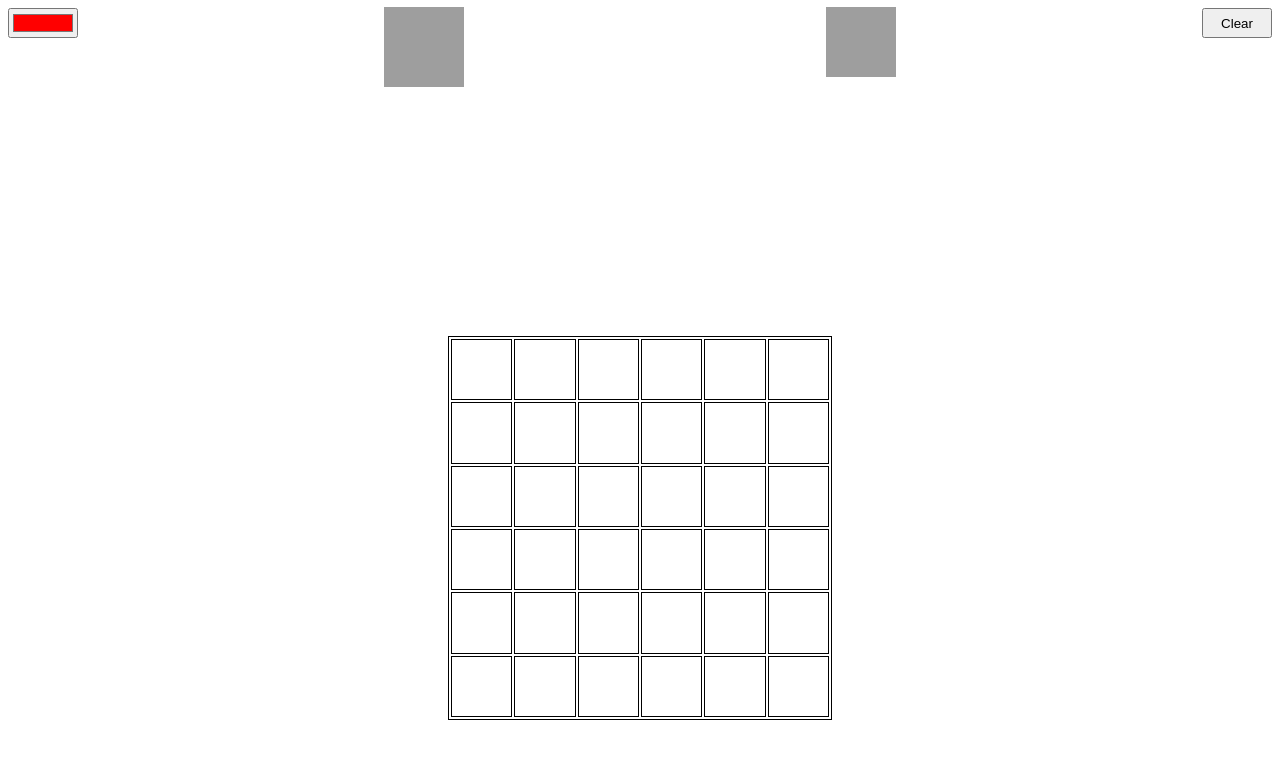
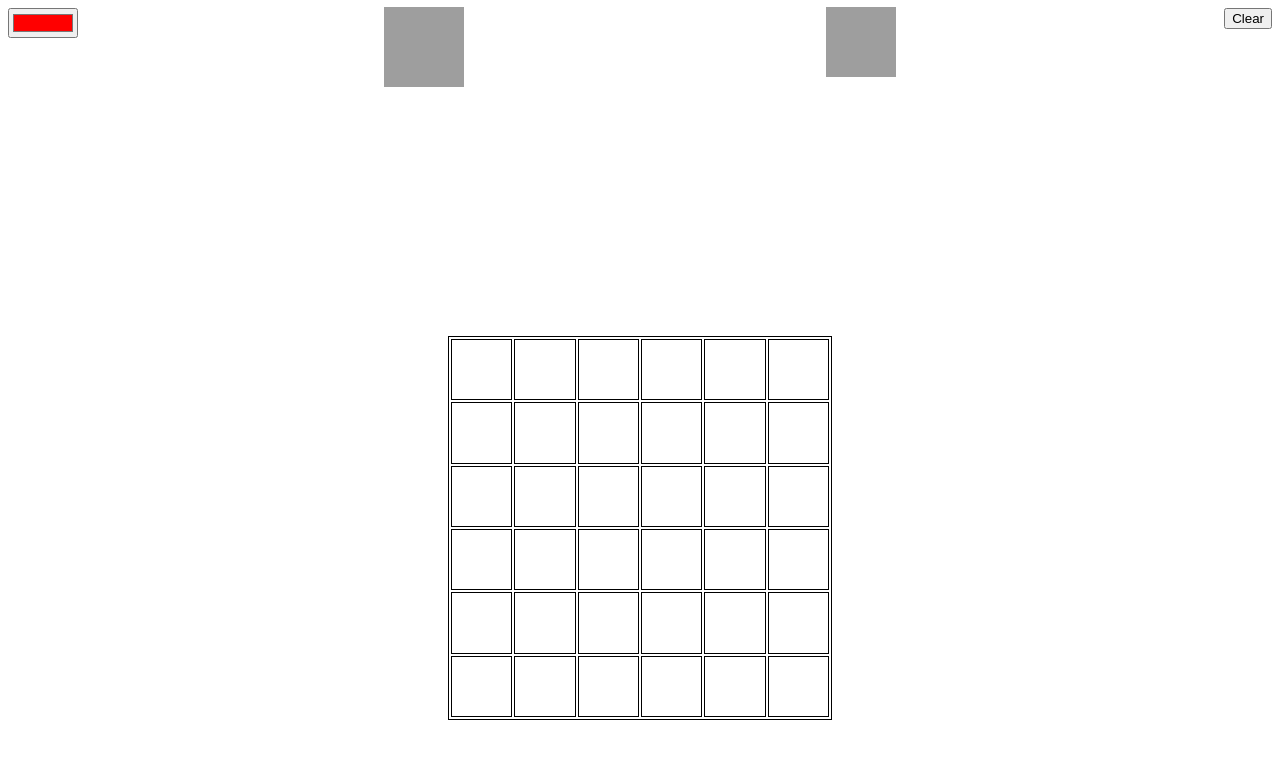
Before and after one commit to nerivera/Paint, a plain HTML site: page index.html in a window 1280 px wide. Drawn offline with nearby package versions, Linux system fonts and the light colour scheme; grey boxes are pictures that could not be loaded.

Commit message:
Update index.html

```diff
--- a/index.html
+++ b/index.html
@@ -18,7 +18,7 @@
     <input type="color" value="#FF0000" id="color">
     <div onclick="styl(true)" id="pen" class="chooser"></div>
     <div onclick="styl(false)" id="eraser" class="chooser"></div>
-    <input type="button" value="Clear" style="float:right" id="clearall">
+    <button style="float:right" id="clearall">Clear</button>
     <table>
       <tr>
         <td id="0" onclick="changecol(0)"></td>
```
